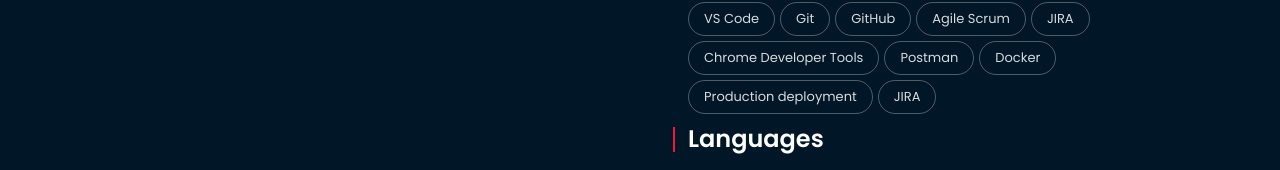
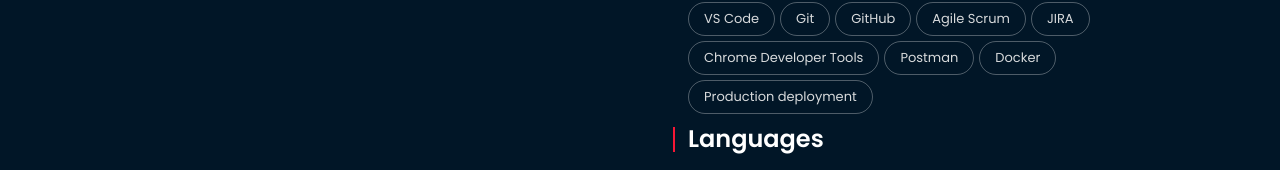
Before and after one commit to jibrilosman/portfolio-router, a React (Create React App) app: page /about in a window 1280 px wide. Shown: the part 904-1074 px from the top of the page. Built offline with nearby package versions, Linux system fonts and the light colour scheme; a web font is replaced by a local one.

Commit message:
Update About.jsx

```diff
--- a/src/pages/about/About.jsx
+++ b/src/pages/about/About.jsx
@@ -59,7 +59,6 @@ const About = (props) => {
                   <span>Postman</span>
                   <span>Docker</span>
                   <span> Production deployment</span>
-                  <span>JIRA</span>
                 </div>
 
             <h2>Languages</h2>
```
